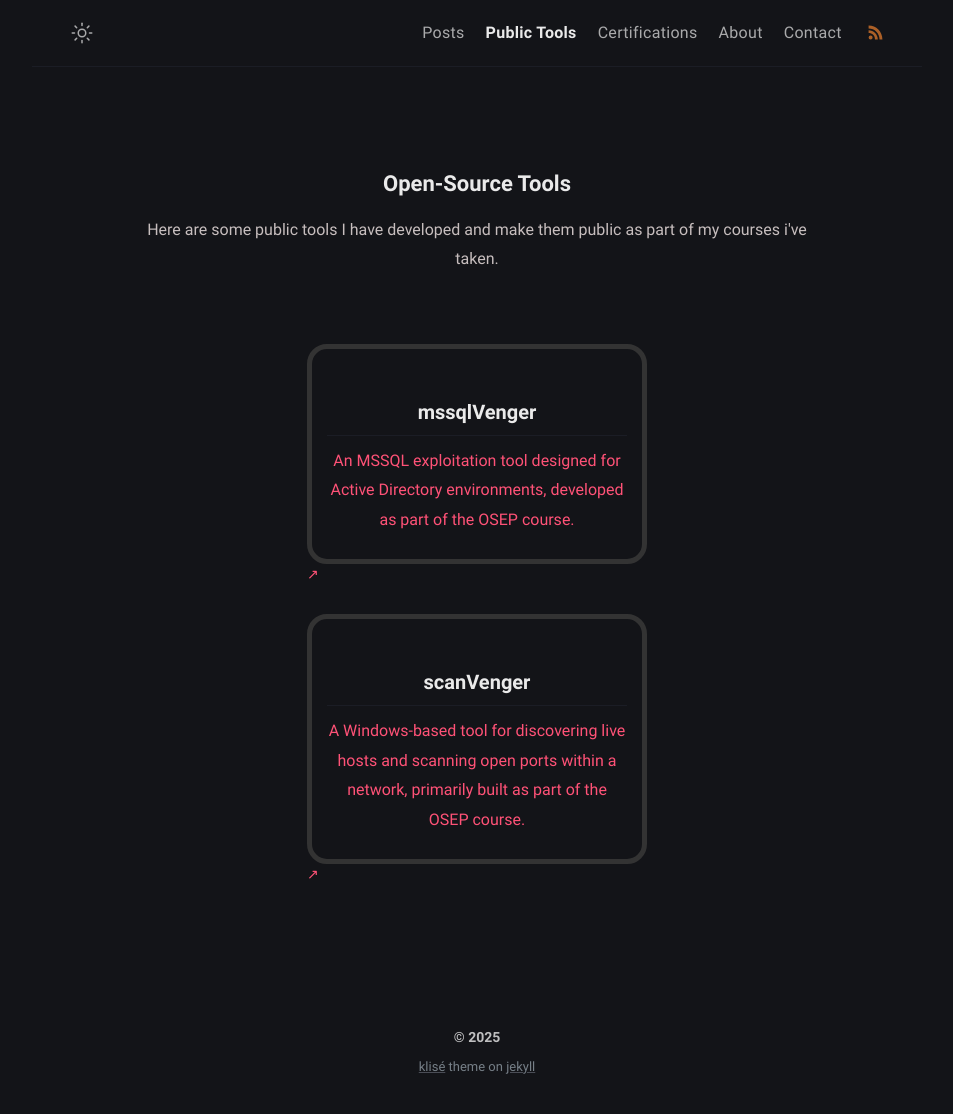
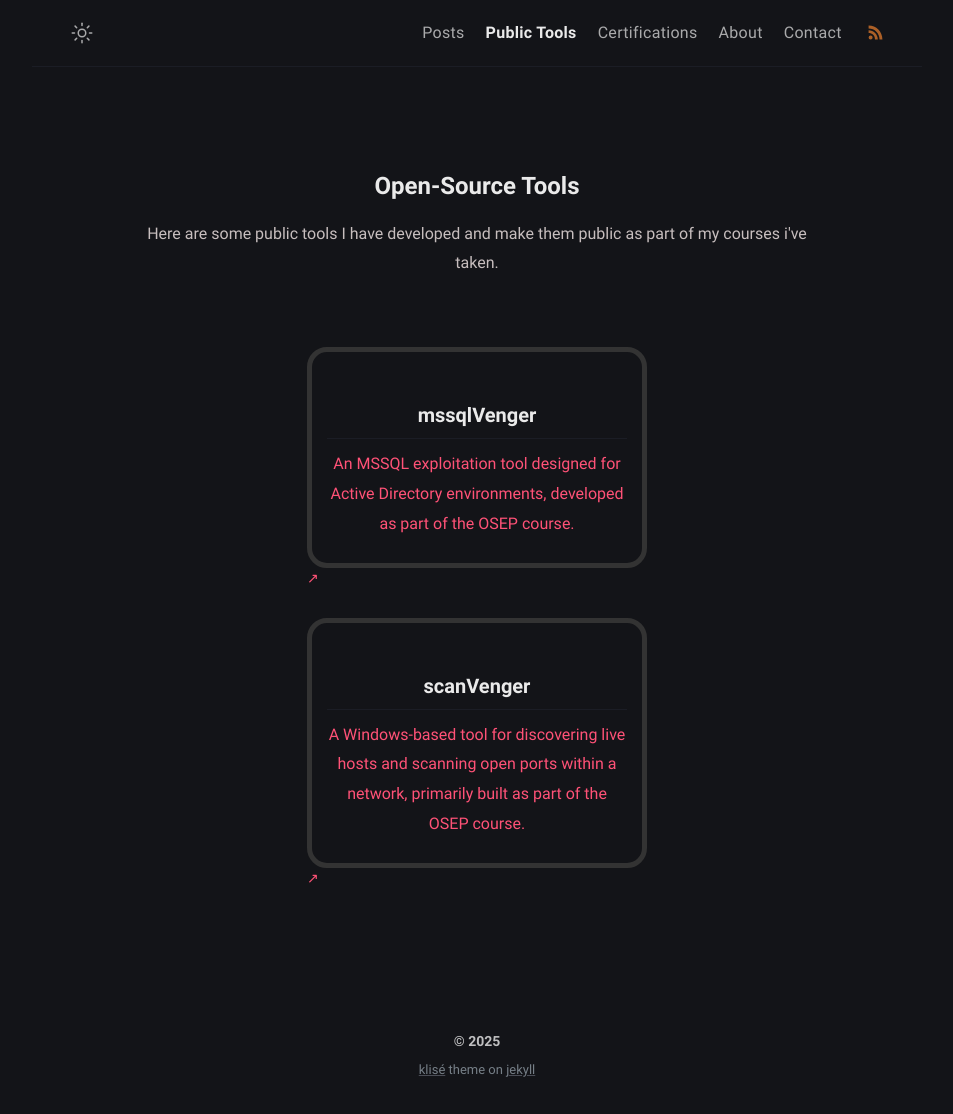
Before and after one commit to Extravenger/extravenger.github.io, a Jekyll site: the page built from pubtools.md, in a window 1280 px wide. Shown: the whole page, without its empty margins (163-1116 px from the left). Built offline with Jekyll 4.4.1, drawn with Linux system fonts in a browser that asks for light colours.

Commit message:
Update pubtools.md

```diff
--- a/pubtools.md
+++ b/pubtools.md
@@ -5,7 +5,7 @@ permalink: /tools/
 ---
 
 <div style="text-align: center;">
-  <h2 class="tools-title">Open-Source Tools</h2>
+  <h1 class="tools-title">Open-Source Tools</h1>
   <p class="tools-note">Here are some public tools I have developed and make them public as part of my courses i've taken.</p>
 </div>
 <br>
```
